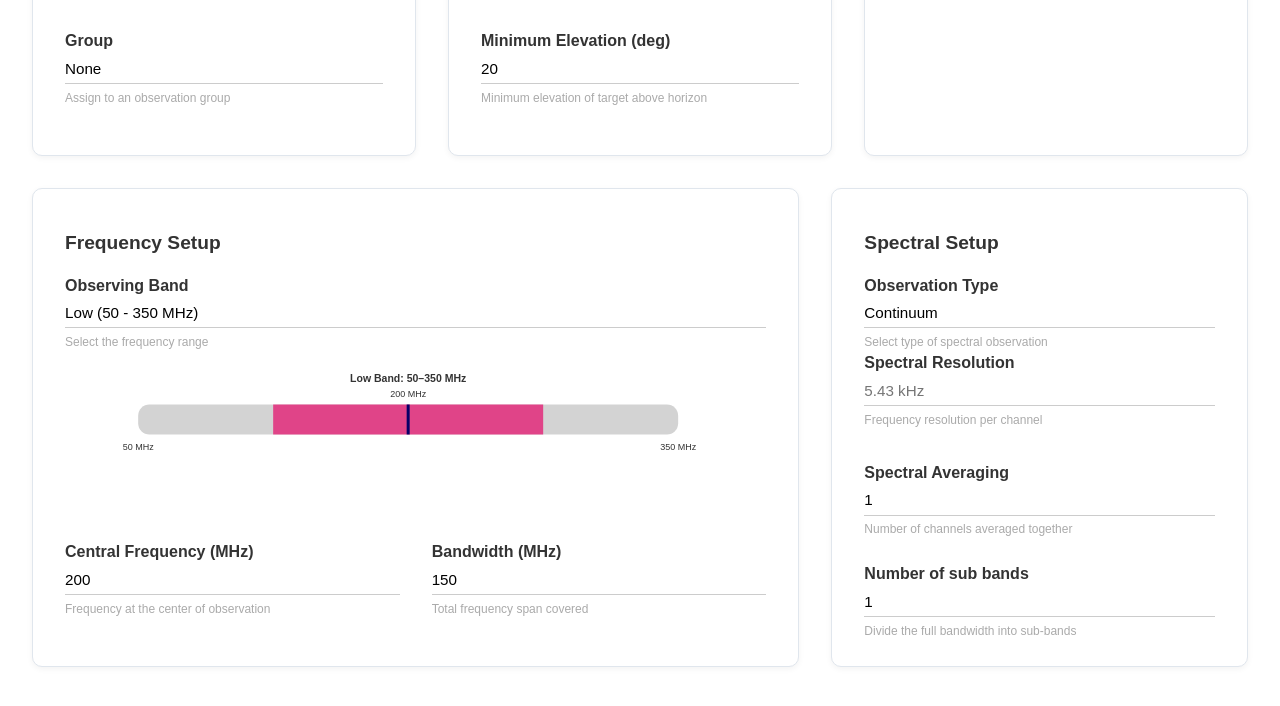
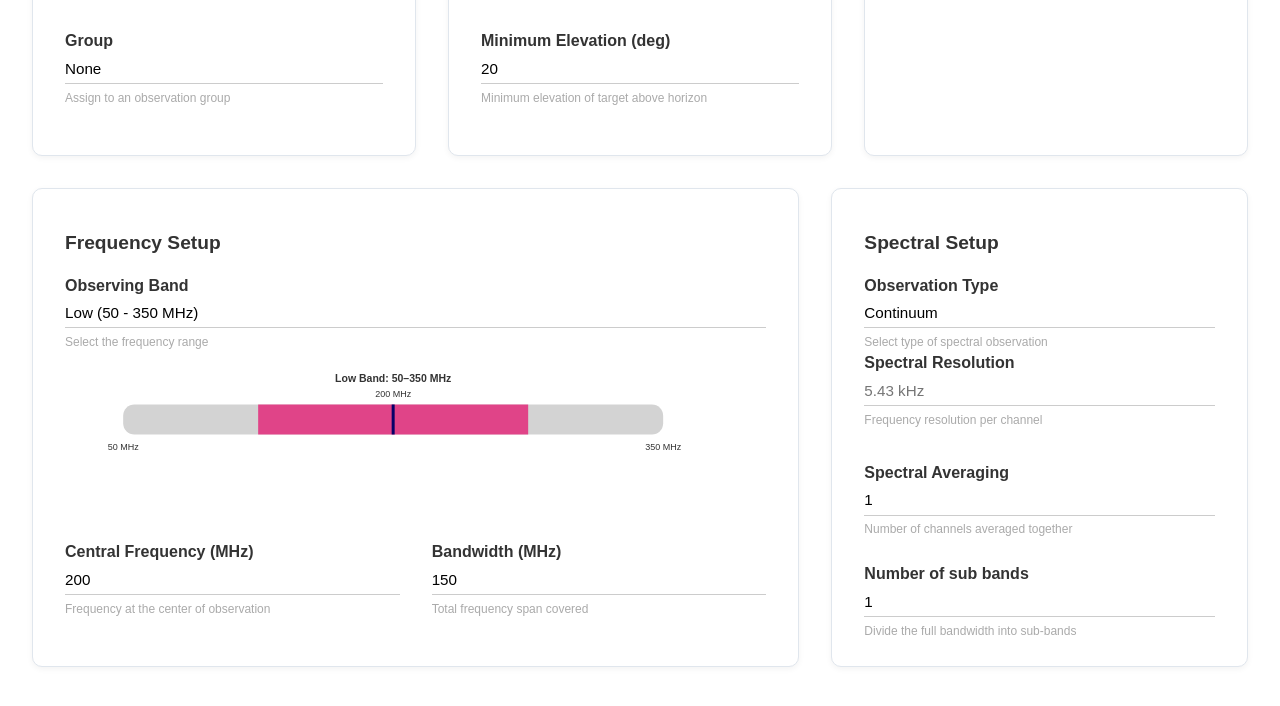
Before and after one commit to olgabayandina-hub/PHT_design_test, a plain HTML site: page index.html in a window 1280 px wide. Shown: the part 198-904 px from the top of the page. Drawn offline with nearby package versions, Linux system fonts and the light colour scheme.

Commit message:
Update index.html

```diff
--- a/index.html
+++ b/index.html
@@ -223,7 +223,7 @@ select {
       </div>
 
       <!-- Static Illustration -->
-<svg id="skaPlot" viewBox="0 0 820 200" preserveAspectRatio="xMidYMid meet"></svg>
+<svg id="skaPlot" viewBox="0 0 860 200" preserveAspectRatio="xMidYMid meet"></svg>
 
 
       <div class="row">
```
